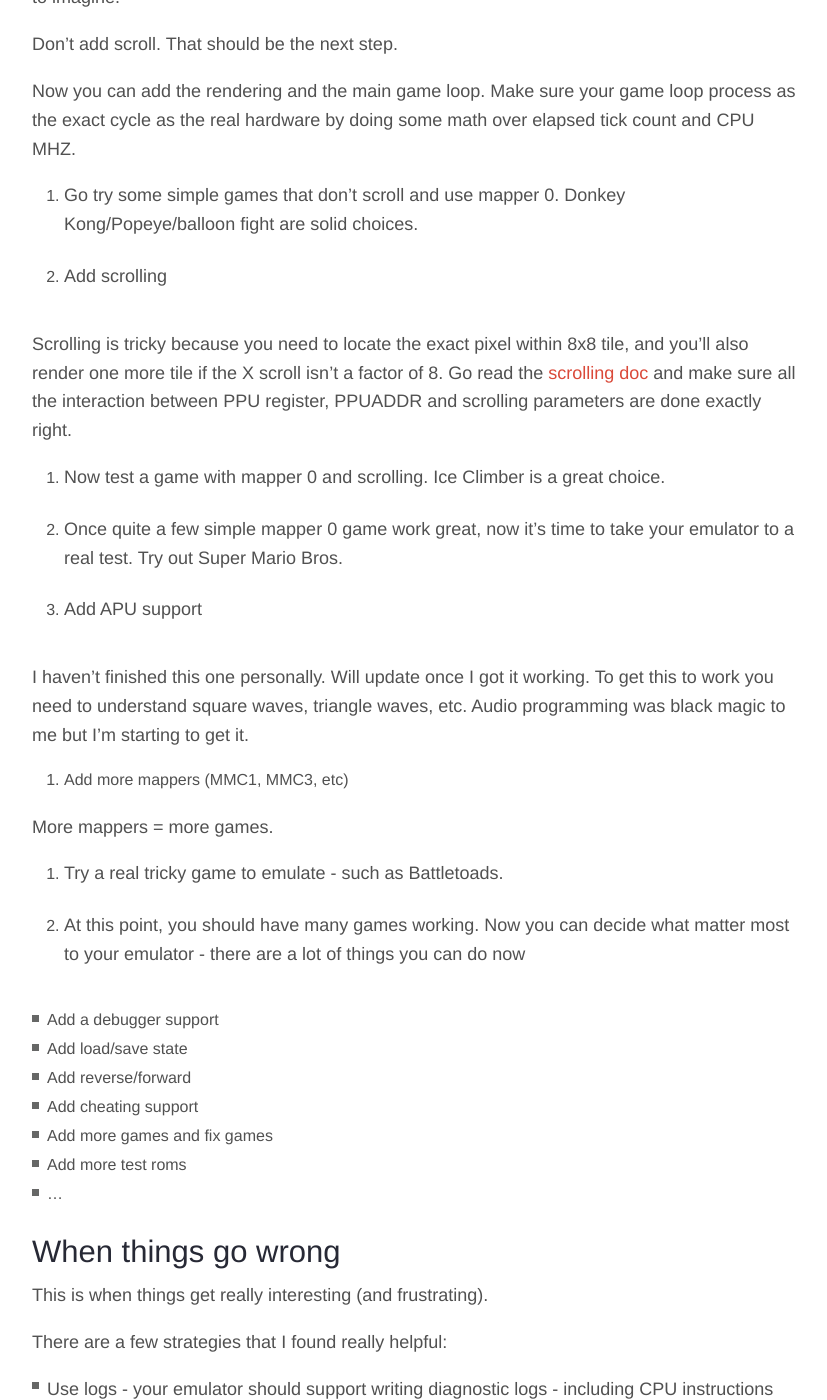
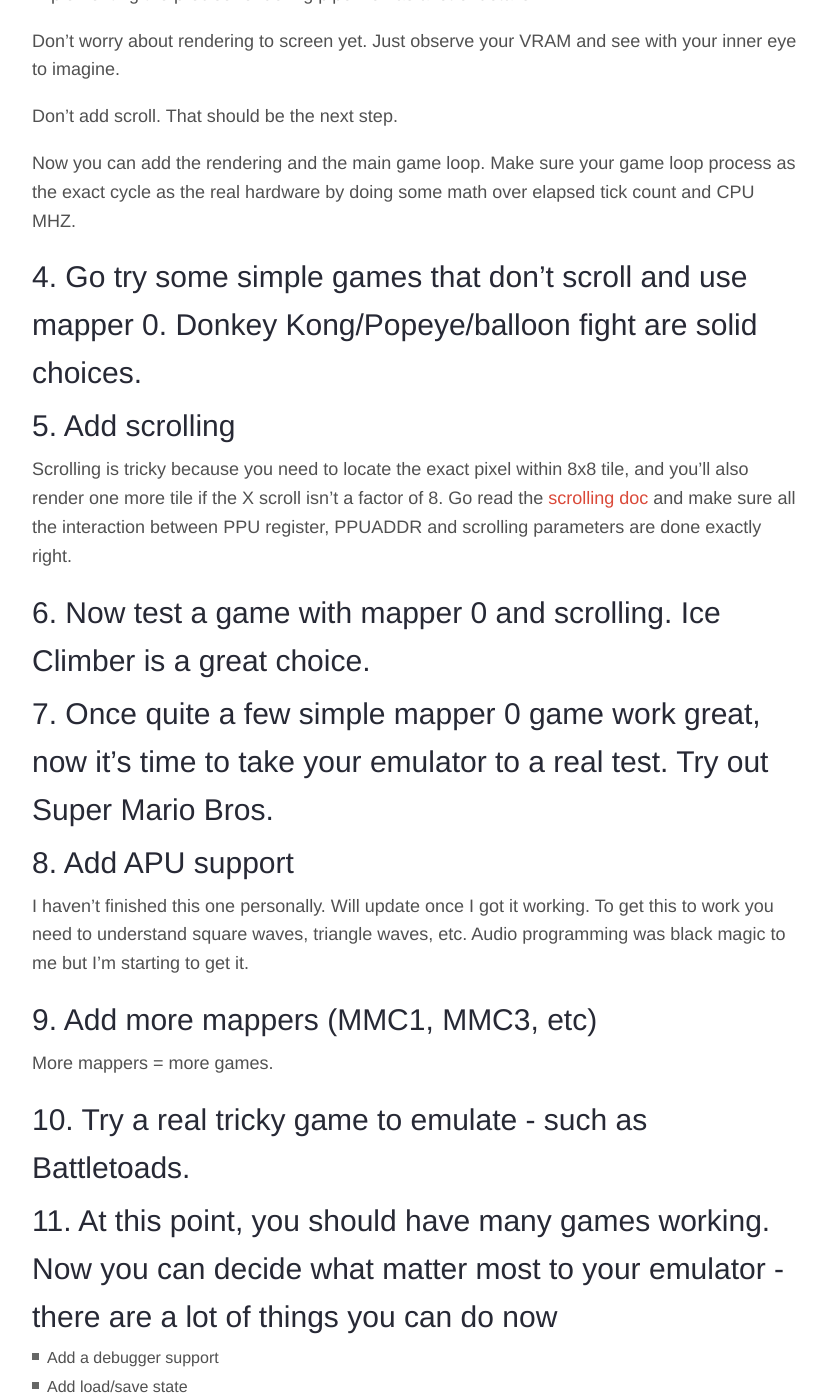
Before and after one commit to yizhang82/yizhang82.github.io, a Jekyll site: the page built from _posts/2018-01-01-nes-emulator-overview.md, in a window 1280 px wide and 1400 px high, scrolled down 4272 px. Shown: the whole window, without its empty margins (224-1051 px from the left). Built offline with Jekyll 4.4.1, drawn with Linux system fonts in a browser that asks for light colours; nearby versions of some CDN libraries; comment, search, counter and statistics services are not loaded; some of the changed text lies outside the part shown.

Commit message:
Fix format

```diff
--- a/_posts/2018-01-01-nes-emulator-overview.md
+++ b/_posts/2018-01-01-nes-emulator-overview.md
@@ -65,11 +65,11 @@
 
 This is the plan I went with.
 
-1. Start from CPU first. And make sure it's really solid.
+### 1. Start from CPU first. And make sure it's really solid.
 
 Duh. You can't do anything without CPU. Just go implement the instructions and the main loop - stick to the official instructions first. There are very few games use unofficial/undocumented instructions.
 
-2. Add NES rom support (and mapper 0)
+### 2. Add NES rom support (and mapper 0)
 
 Why add ROM support before you can actually render anything to screen? You want to use [test roms](http://wiki.nesdev.com/w/index.php/Emulator_tests) to make sure your CPU simulation is *really* good and squash bugs as early as possible. This will save you a ton of time.
 
@@ -79,9 +79,9 @@
 
 If you find that some test ROM need unofficial instructions, add them as needed.
 
-3. Then go implement your PPU. Focus on the basic rendering pipeline.
+### 3. Then go implement your PPU. Focus on the basic rendering pipeline.
 
- This is probably going to be fairly involved if not challenging. Even for experienced programmers, the PPU rendering pipeline takes quite a bit of time to wrap one's head around. Due to memory constraints, the rendering tiles/sprites is completely 8x8 tile (block) based, and the way those tiles are represented in memory takes a bit getting used too (bitplanes, etc), and implementing the precise rendering pipeline has a lot of details.
+This is probably going to be fairly involved if not challenging. Even for experienced programmers, the PPU rendering pipeline takes quite a bit of time to wrap one's head around. Due to memory constraints, the rendering tiles/sprites is completely 8x8 tile (block) based, and the way those tiles are represented in memory takes a bit getting used too (bitplanes, etc), and implementing the precise rendering pipeline has a lot of details.
 
 Don't worry about rendering to screen yet. Just observe your VRAM and see with your inner eye to imagine.
 
@@ -89,27 +89,27 @@
 
 Now you can add the rendering and the main game loop. Make sure your game loop process as the exact cycle as the real hardware by doing some math over elapsed tick count and CPU MHZ.
 
-4. Go try some simple games that don't scroll and use mapper 0. Donkey Kong/Popeye/balloon fight are solid choices.
+### 4. Go try some simple games that don't scroll and use mapper 0. Donkey Kong/Popeye/balloon fight are solid choices.
 
-5. Add scrolling
+### 5. Add scrolling
 
 Scrolling is tricky because you need to locate the exact pixel within 8x8 tile, and you'll also render one more tile if the X scroll isn't a factor of 8. Go read the [scrolling doc](http://wiki.nesdev.com/w/index.php/PPU_scrolling) and make sure all the interaction between PPU register, PPUADDR and scrolling parameters are done exactly right.
 
-6. Now test a game with mapper 0 and scrolling. Ice Climber is a great choice.
+### 6. Now test a game with mapper 0 and scrolling. Ice Climber is a great choice.
 
-7. Once quite a few simple mapper 0 game work great, now it's time to take your emulator to a real test. Try out Super Mario Bros.
+### 7. Once quite a few simple mapper 0 game work great, now it's time to take your emulator to a real test. Try out Super Mario Bros.
 
-8. Add APU support
+### 8. Add APU support
 
 I haven't finished this one personally. Will update once I got it working. To get this to work you need to understand square waves, triangle waves, etc. Audio programming was black magic to me but I'm starting to get it.
 
-9. Add more mappers (MMC1, MMC3, etc)
+### 9. Add more mappers (MMC1, MMC3, etc)
 
 More mappers = more games.
 
-10. Try a real tricky game to emulate - such as Battletoads.
+### 10. Try a real tricky game to emulate - such as Battletoads.
 
-11. At this point, you should have many games working. Now you can decide what matter most to your emulator - there are a lot of things you can do now
+### 11. At this point, you should have many games working. Now you can decide what matter most to your emulator - there are a lot of things you can do now
 
   * Add a debugger support
   * Add load/save state
```
